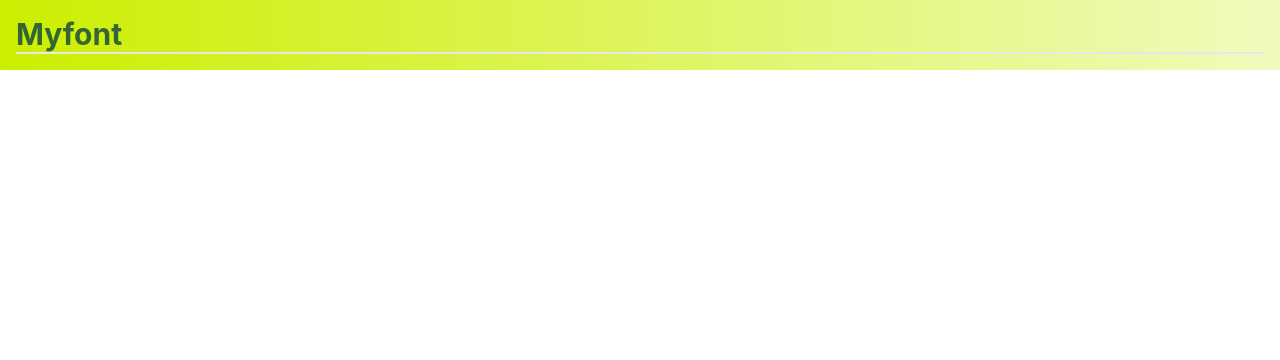
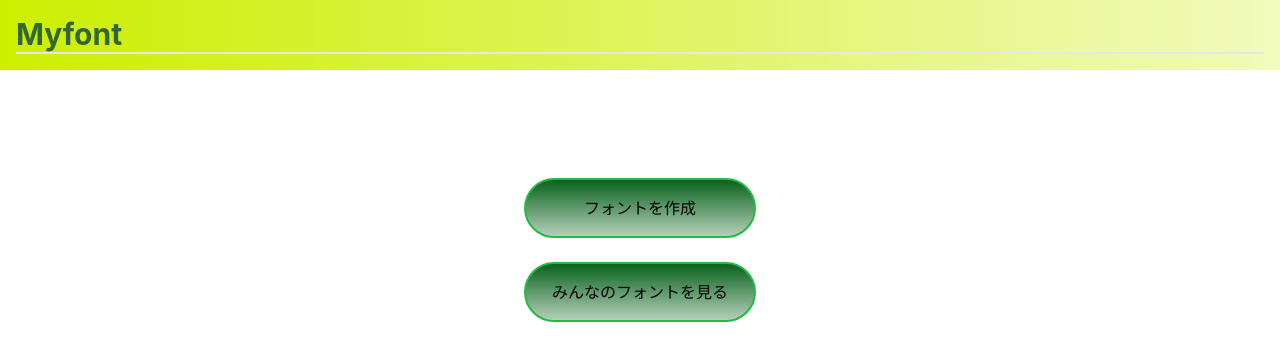
Before and after one commit to tosaken1116/my-font-front-end, a Next.js app: page / in a window 1280 px wide. Shown: the top 360 px of the page. Built offline with nearby package versions, Linux system fonts and the light colour scheme.

Commit message:
#6[add]トップページの作成

```diff
--- a/pages/components/header.tsx
+++ b/pages/components/header.tsx
@@ -4,7 +4,7 @@ export default function Header() {
       <div className=" text-shadow  text-3xl font-bold  text-[#336633] shadow-black ">
         Myfont
       </div>
-      <div className="border-t-2 bg-gradient-to-r from-[#ccee00] to-[#caee0042]"></div>
+      <div className="hover border-t-2 bg-gradient-to-r from-[#ccee00] to-[#caee0042]"></div>
     </div>
   );
 }
--- a/pages/index.tsx
+++ b/pages/index.tsx
@@ -1,8 +1,18 @@
+import Link from "next/link";
 import Header from "./components/header";
 export default function Home() {
   return (
     <div>
       <Header></Header>
+
+      <div className="mx-auto mt-24 grid w-64 grid-rows-2 text-center">
+        <div className="m-3 rounded-full border-2 border-[#22bb44] bg-gradient-to-b from-[#0a621d] to-[#15692751] p-4 hover:scale-110 hover:transform hover:border-[#2231bb] hover:from-[#0a1f62] hover:duration-500 peer-hover:scale-100">
+          <Link href="/input_page">フォントを作成</Link>
+        </div>
+        <div className="m-3 rounded-full border-2 border-[#22bb44] bg-gradient-to-b from-[#0a621d] to-[#15692751] p-4 hover:scale-110 hover:transform hover:border-[#2231bb] hover:from-[#0a1f62] hover:duration-500 peer-hover:scale-100">
+          <Link href="/input_page">みんなのフォントを見る</Link>
+        </div>
+      </div>
     </div>
   );
 }
```
